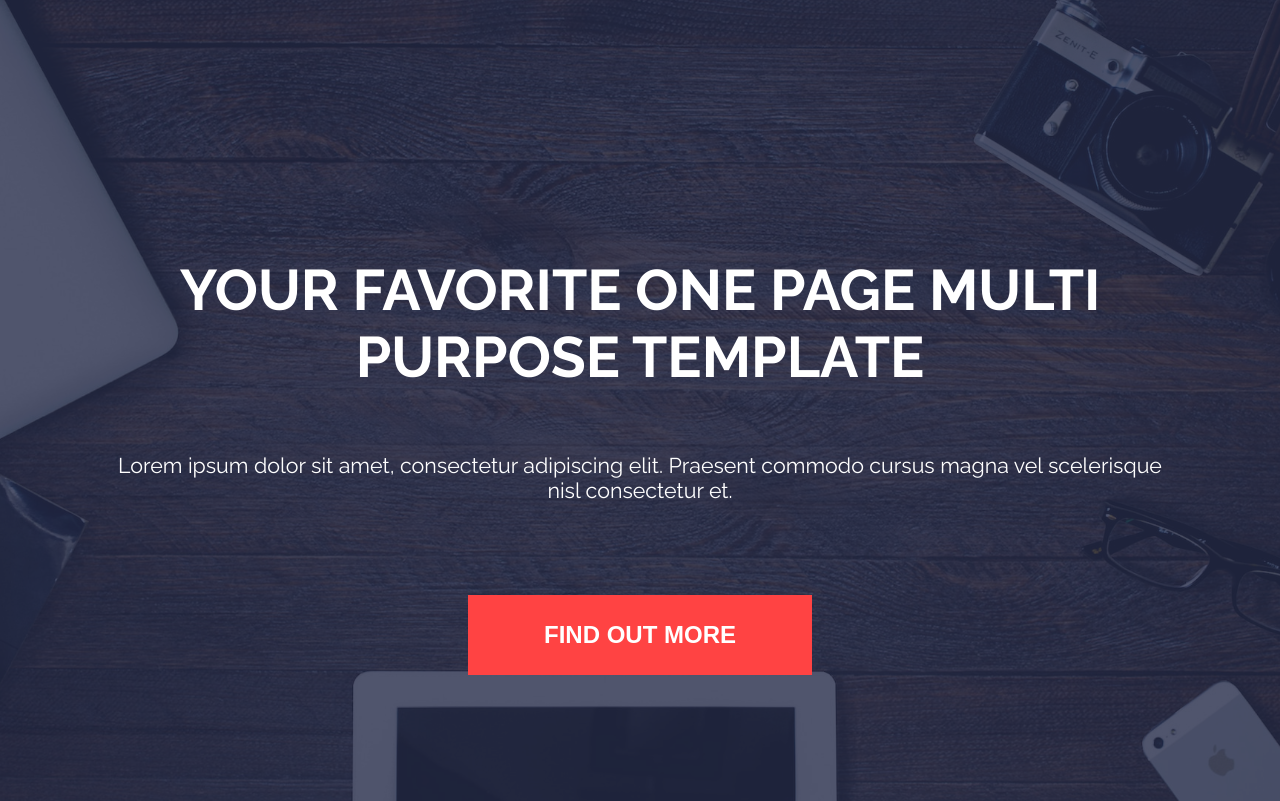
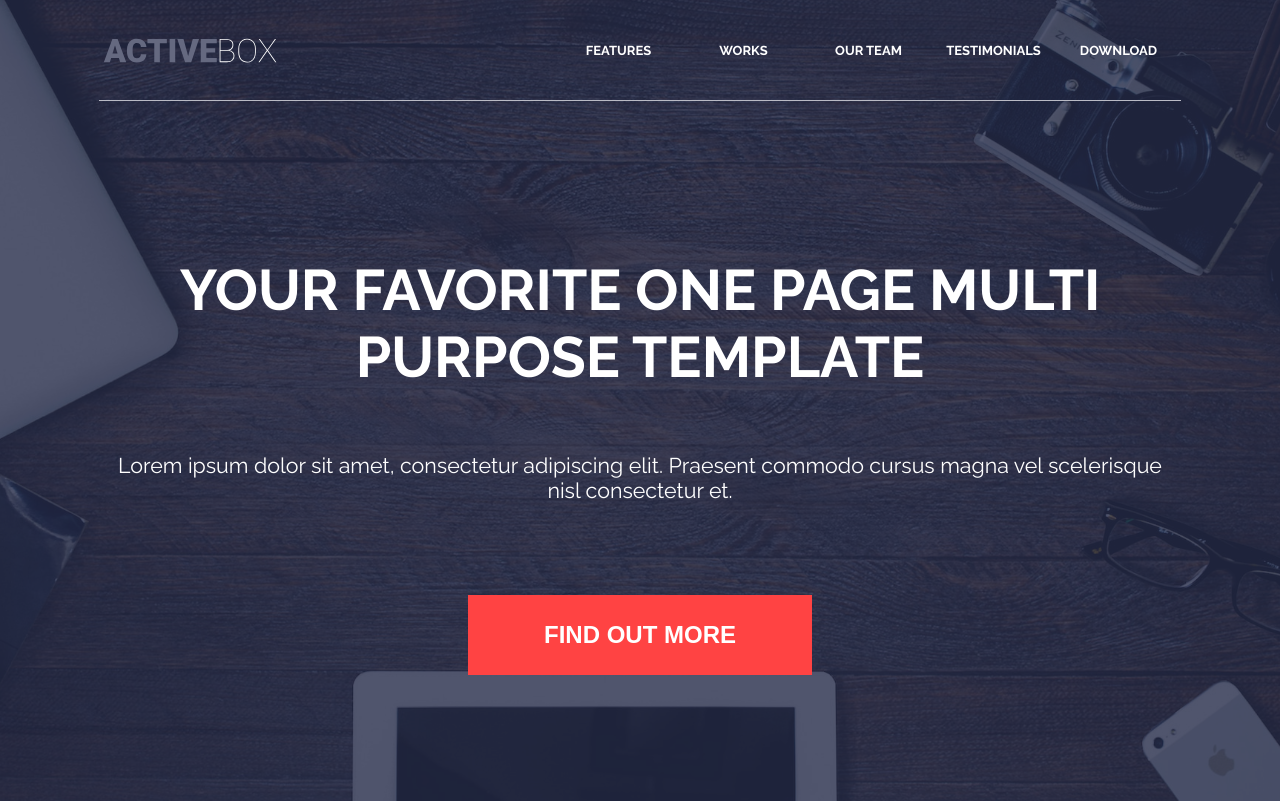
Before and after one commit to radionovroma/actibebox-radionov, a website built with Parcel: page index.html in a window 1280 px wide. Built offline with nearby package versions, Linux system fonts and the light colour scheme.

Commit message:
Added header-block

```diff
--- a/index.html
+++ b/index.html
@@ -10,12 +10,53 @@
   <link href="./src/sass/style.scss" rel="stylesheet">
   <title>Activebox</title>
 </head>
+
 <body>
-  <header>
 
+  <header class="header-block">
+    <div class="header-block__wrap header container">
+      <div class="header__logo header-logo">
+        <img src="./src/img/logo.svg" alt="Logo image" class="header-logo__img">
+      </div>
+      <div class="header__menu menu">
+        <div class="menu__icon">
+          <span></span>
+        </div>
+        <nav class="menu__nav nav">
+          <ul class="nav__list nav-list">
+            <li class="nav-list__item nav-item">
+              <a href="" class="nav-item__link">
+                features
+              </a>
+            </li>
+            <li class="nav-list__item nav-item">
+              <a href="" class="nav-item__link">
+                works
+              </a>
+            </li>
+            <li class="nav-list__item nav-item">
+              <a href="" class="nav-item__link">
+                our team
+              </a>
+            </li>
+            <li class="nav-list__item nav-item">
+              <a href="" class="nav-item__link">
+                testimonials
+              </a>
+            </li>
+            <li class="nav-list__item nav-item">
+              <a href="" class="nav-item__link">
+                download
+              </a>
+            </li>
+          </ul>
+        </nav>
+      </div>
+    </div>
   </header>
 
   <main>
+
     <section class="banner-block">
       <div class="overlay">
         <div class="banner-block__wrap banner container">
@@ -31,10 +72,14 @@
         </div>
       </div>
     </section>
+
   </main>
 
   <footer>
 
   </footer>
+
+  <script src="./src/js/header.js"></script>
+
 </body>
 </html>
--- /dev/null
+++ b/src/js/header.js
@@ -0,0 +1,20 @@
+const menuIcon = document.querySelector('.menu__icon');
+const menuNav = document.querySelector('.menu__nav');
+const bannerBlock = document.querySelector('.banner');
+if (menuIcon) {
+	menuIcon.addEventListener("click", function (e) {
+		menuIcon.classList.toggle('_active');
+		menuNav.classList.toggle('_active');
+		bannerBlock.classList.toggle('_active');
+	});
+}
+
+const navLink = [...document.querySelectorAll('.nav-item__link')].forEach(navLink => {
+	if (navLink) {
+		navLink.addEventListener("click", function (e) {
+			menuIcon.classList.remove('_active');
+			menuNav.classList.remove('_active');
+			bannerBlock.classList.remove('_active');
+		});
+	}
+})
--- a/src/sass/blocks/banner-block.scss
+++ b/src/sass/blocks/banner-block.scss
@@ -1,12 +1,16 @@
 @import "../utilities.scss";
 
 .banner-block{
-	background-image: url("../../src/img/banner_bg.jpg");
+	background: url("../img/banner_bg.jpg") 50% 100%;
 	background-size: cover;
-	background-position: 50% 100%;
 
 	&__wrap{
 		padding: 106px 0 52px;
+		transition: all 0.3s ease 0s;
+
+		&._active{
+			opacity: 0;
+		}
 	}
 }
 
@@ -15,7 +19,6 @@
 }
 
 .banner{
-
 	&__title{
 		font-size: 36px;
 		line-height: 42px;
@@ -39,8 +42,8 @@
 		text-transform: uppercase;
 		color: #FFFFFF;
 		background: #FF4343;
+		transition: all 0.3s ease 0s;
 		cursor: pointer;
-		transition: all 0.3s ease 0s;
 
 		&:hover{
 			background: #E71414;
@@ -52,7 +55,7 @@
 	}
 }
 
-@media (min-width: 320px){
+@media (min-width: 321px){
 	.banner-block{
 		&__wrap{
 			padding: elSize(106, 257, 320, 1024) 0 elSize(52, 126, 320, 1024);
@@ -74,6 +77,7 @@
 
 		&__button{
 			min-width: elWidth(280, 314, 320, 1024);
+			max-width: 314px;
 			padding: elSize(18, 26, 320, 1024) elSize(10, 20, 320, 1024);
 			margin-top: elSize(51, 92, 320, 1024);
 		}
@@ -82,7 +86,6 @@
 
 @media (min-width: 1024px){
 	.banner{
-
 		&__title{
 			font-size: elSize(48, 64, 1024, 1510);
 			line-height: elSize(56, 75, 1024, 1510);
@@ -95,6 +98,7 @@
 
 		&__button{
 			min-width: elWidth(314, 370, 1024, 1510);
+			max-width: 370px;
 		}
 	}
 }
--- a/src/sass/blocks/general.scss
+++ b/src/sass/blocks/general.scss
@@ -4,6 +4,7 @@
 	box-sizing: border-box;
 	padding: 0;
 	margin: 0;
+	list-style: none;
 }
 
 body{
@@ -21,17 +22,15 @@ body{
 	margin: 0 auto;
 }
 
-@media (min-width: 320px) {
+@media (min-width: 321px) {
 	.container{
 		max-width: elWidth(280, 984, 320, 1024);
-
 	}
 }
 
 @media (min-width: 1024px) {
 	.container{
 		max-width: elWidth(984, 1170, 1024, 1510);
-
 	}
 }
 
--- /dev/null
+++ b/src/sass/blocks/header-block.scss
@@ -0,0 +1,182 @@
+@import "../utilities.scss";
+
+.header-block{
+	position: absolute;
+	left: 0;
+	top: 0;
+	width: 100%;
+
+	&__wrap{
+		display: flex;
+		flex-direction: row;
+		flex-wrap: wrap;
+		justify-content: space-between;
+		align-items: center;
+		min-height: 56px;
+	}
+}
+
+.menu{
+	&__icon{
+		position: relative;
+		z-index: 2;
+		width: 24px;
+		height: 18px;
+		cursor: pointer;
+
+		&::before, &::after, span{
+			position: absolute;
+			left: 0;
+			height: 3px;
+			width: 24px;
+			background-color: #FFFFFF;
+			transition: all 0.3s ease 0s;
+		}
+
+		&::before, &::after{
+			content: "";
+		}
+
+		&::before{
+			top: 0;
+		}
+
+		&::after{
+			bottom: 0;
+		}
+
+		& span{
+			top: 50%;
+			transform: scale(1) translate(0px, -50%);
+		}
+
+		&._active{
+			&::after{
+				bottom: 45%;
+				transform: rotate(45deg) translate(0, 50%);
+			}
+
+			&::before{
+				top: 50%;
+				transform: rotate(-45deg) translate(0, -50%);
+			}
+
+			& span{
+				transform: scale(0) translate(0px, -50%);
+			}
+		}
+	}
+
+	&__nav{
+		position: absolute;
+		z-index: 5;
+		top: 84px;
+		left: 50%;
+		display: none;
+		min-width: 280px;
+		transform: translate(-50%, 0);
+		overflow: auto;
+
+
+		&._active{
+			display: block;
+		}
+	}
+}
+
+.nav-item__link{
+	box-sizing: border-box;
+	display: flex;
+	align-items: center;
+	width: 100%;
+	min-height: 63px;
+	padding: 20px 0;
+	font-size: 13px;
+	line-height: 15px;
+	font-weight: 700;
+	text-transform: uppercase;
+	text-decoration: none;
+	text-align: left;
+	color: #FFFFFF;
+
+	&:hover{
+		border-bottom: 3px solid #BABBC5;
+		transition: all 0.1s ease 0s;
+	}
+
+	&:active{
+		border-bottom: 3px solid #E71414;
+		color: #E71414;
+		transition: all 0.1s ease 0s;
+	}
+}
+
+@media (min-width: 321px) {
+	.header-block{
+		&__wrap{
+			min-height: elWidth(56, 100, 320, 1024);
+		}
+	}
+
+	.header-logo{
+		width: elWidth(103, 183, 320, 1024);
+		height: elWidth(14, 25, 320, 1024);
+
+		& img{
+			width: 100%;
+			height: 100%;
+		}
+	}
+
+	.menu{
+		&__nav{
+			min-width: elWidth(280, 984, 320, 1024);
+		}
+	}
+}
+
+@media (min-width: 1024px) {
+	.header-block{
+		&__wrap{
+			border-bottom: 1px solid #BABBC5;
+		}
+	}
+
+	.menu{
+		&__icon{
+			display: none;
+		}
+
+		&__nav{
+			position: inherit;
+			display: block;
+			min-width: elWidth(560, 670, 1024, 1510);
+			transform: none;
+		}
+	}
+
+	.nav-list{
+		display: flex;
+
+		&__item{
+			display: flex;
+			align-items: center;
+			min-height: 100px;
+		}
+	}
+
+	.nav-item__link{
+		justify-content: center;
+		min-width: elWidth(115, 134, 1024, 1510);
+		max-width: 134px;
+		height: 100%;
+		padding: 20px 10px;
+		font-size: elSize(12, 13, 1024, 1510);
+		line-height: elSize(14, 15, 1024, 1510);
+
+		&:hover{
+			padding-bottom: 17px;
+		}
+
+	}
+}
--- a/src/sass/style.scss
+++ b/src/sass/style.scss
@@ -1,2 +1,3 @@
 @import "./blocks/general.scss";
+@import "./blocks/header-block.scss";
 @import "./blocks/banner-block.scss";
```
Also changed, not shown: src/img/logo.svg (added).
